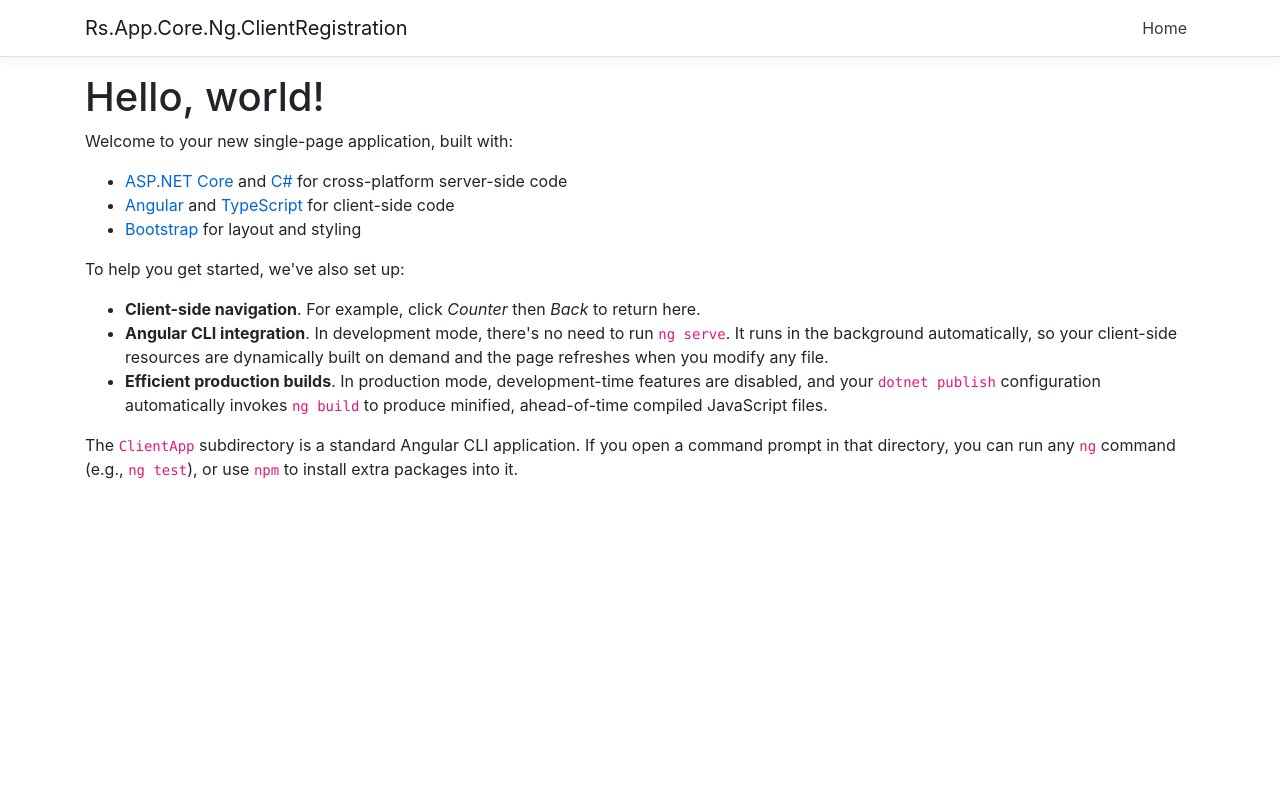
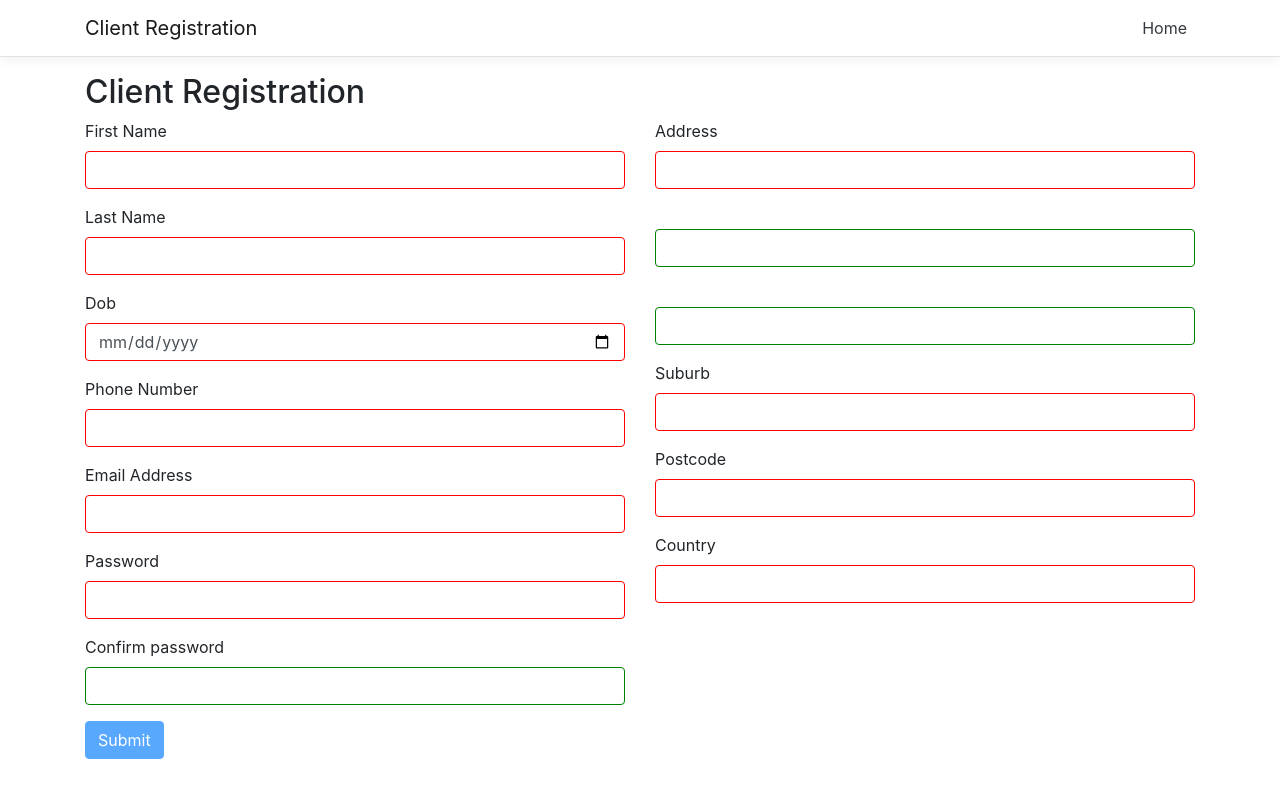
Before and after one commit to raj70/ng_client_registration, an Angular app in the folder Src/Rs.App.Core.Ng.ClientRegistration/ClientApp/: page / in a window 1280 px wide. Built offline with nearby package versions, Linux system fonts and the light colour scheme.

Commit message:
Clean up

```diff
--- a/Src/Rs.App.Core.Ng.ClientRegistration/ClientApp/src/app/clientinfo/clientinfo.component.html
+++ b/Src/Rs.App.Core.Ng.ClientRegistration/ClientApp/src/app/clientinfo/clientinfo.component.html
@@ -1,4 +1,13 @@
 <h2>Client Registration</h2>
+<div *ngIf="errorMessage != ''">
+  <div class="alert alert-warning" role="alert">
+    {{ errorMessage }}
+    <button type="button" class="close" data-dismiss="alert" (click)="resetError()">
+      <span aria-hidden="true">&times;</span>
+    </button>
+  </div>
+
+</div>
 <form [formGroup]="clientRegForm" (ngSubmit)="onSubmit()">
   <div class="row">
     <div class="col-md-6">
--- a/Src/Rs.App.Core.Ng.ClientRegistration/ClientApp/src/app/clientinfo/clientinfo.component.ts
+++ b/Src/Rs.App.Core.Ng.ClientRegistration/ClientApp/src/app/clientinfo/clientinfo.component.ts
@@ -15,7 +15,11 @@ import { HttpClient } from '@angular/common/http';
 
 export class ClientinfoComponent implements OnInit {
 
-  constructor( private http: HttpClient) { }
+  errorMessage = '';
+
+  constructor( private http: HttpClient) {
+    this.errorMessage = '';
+  }
 
   clientRegForm = new FormGroup({
     firstName: new FormControl('',[
@@ -64,12 +68,21 @@ export class ClientinfoComponent implements OnInit {
   }
 
   onSubmit() {
-    console.warn(this.clientRegForm.value);
+    //console.warn(this.clientRegForm.value);
     this.http.post("/api/V01/ClientRegistrations", this.clientRegForm.value)
-      .subscribe(value => console.log(value),
-       error => console.log(error),
-       () => alert("Registration completed") );
+      .subscribe(
+        value => console.log(value),
+        error =>
+        {
+          console.log(error.error)
+          this.errorMessage = error.error;
+        },
+        () => alert("Registration completed")
+      );
+  };
 
+  resetError(){
+    this.errorMessage = '';
   }
 
   /** https://angular.io/guide/form-validation#built-in-validator-functions */
--- a/Src/Rs.App.Core.Ng.ClientRegistration/ClientApp/src/app/nav-menu/nav-menu.component.html
+++ b/Src/Rs.App.Core.Ng.ClientRegistration/ClientApp/src/app/nav-menu/nav-menu.component.html
@@ -3,7 +3,7 @@
     class="navbar navbar-expand-sm navbar-toggleable-sm navbar-light bg-white border-bottom box-shadow mb-3"
   >
     <div class="container">
-      <a class="navbar-brand" [routerLink]="['/']">Rs.App.Core.Ng.ClientRegistration</a>
+      <a class="navbar-brand" [routerLink]="['/client-info']">Client Registration</a>
       <button
         class="navbar-toggler"
         type="button"
```
Also changed, not shown: Src/Rs.App.Core.Ng.ClientRegistration/ClientApp/src/app/app.module.ts (+4 -3 lines), Src/Rs.App.Core.Ng.ClientRegistration/ClientApp/src/app/clientinfo/clientinfo.component.css (line endings or trailing spaces).
